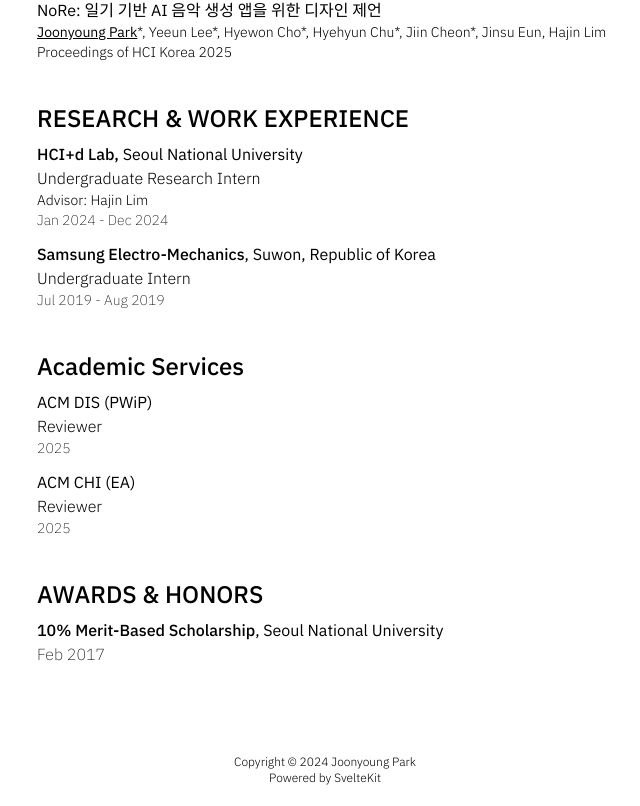
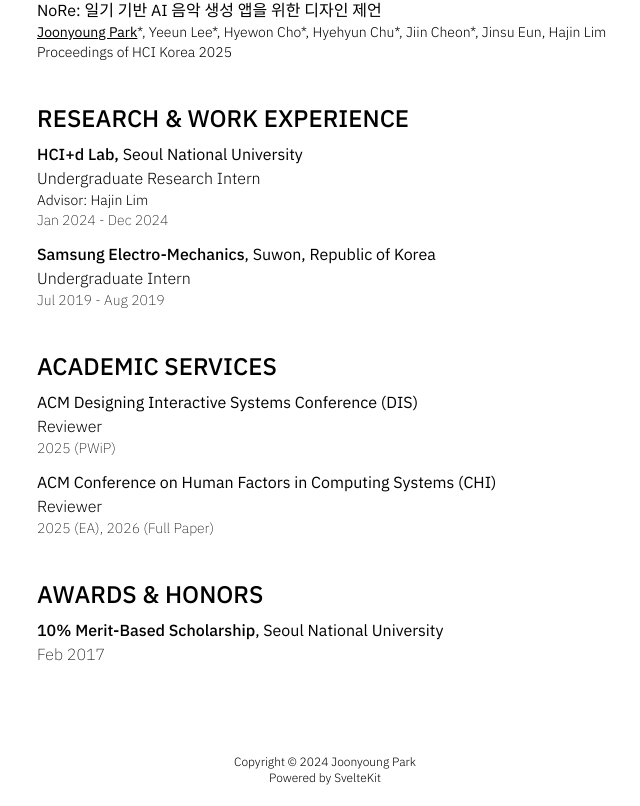
Before and after one commit to partlyjadedyouth/joonyoung.dev, a SvelteKit app: page /about in a window 1280 px wide. Shown: the part 682-1488 px from the top of the page, without its empty margins (315-955 px from the left). Built offline with nearby package versions, Linux system fonts and the light colour scheme; a web font is replaced by a local one.

Commit message:
[main] Update about

```diff
--- a/src/routes/(app)/about/+page.svelte
+++ b/src/routes/(app)/about/+page.svelte
@@ -129,15 +129,15 @@
 
 <!-- ACADEMIC SERVICES -->
 <section class="mt-10 font-ibm">
-	<h1 class="text-2xl font-medium">Academic Services</h1>
+	<h1 class="text-2xl font-medium">ACADEMIC SERVICES</h1>
 
-	<div class="mt-2">ACM DIS (PWiP)</div>
+	<div class="mt-2">ACM Designing Interactive Systems Conference (DIS)</div>
 	<div class="font-light">Reviewer</div>
-	<div class="font-extralight text-sm">2025</div>
+	<div class="font-extralight text-sm">2025 (PWiP)</div>
 
-	<div class="mt-3">ACM CHI (EA)</div>
+	<div class="mt-3">ACM Conference on Human Factors in Computing Systems (CHI)</div>
 	<div class="font-light">Reviewer</div>
-	<div class="font-extralight text-sm">2025</div>
+	<div class="font-extralight text-sm">2025 (EA), 2026 (Full Paper)</div>
 </section>
 
 <!-- AWARDS & HONORS -->
```
